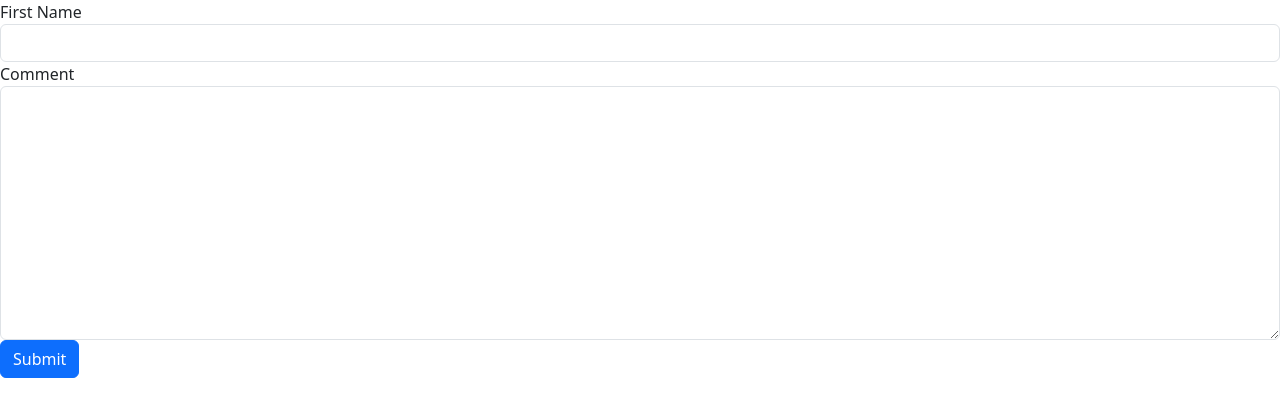
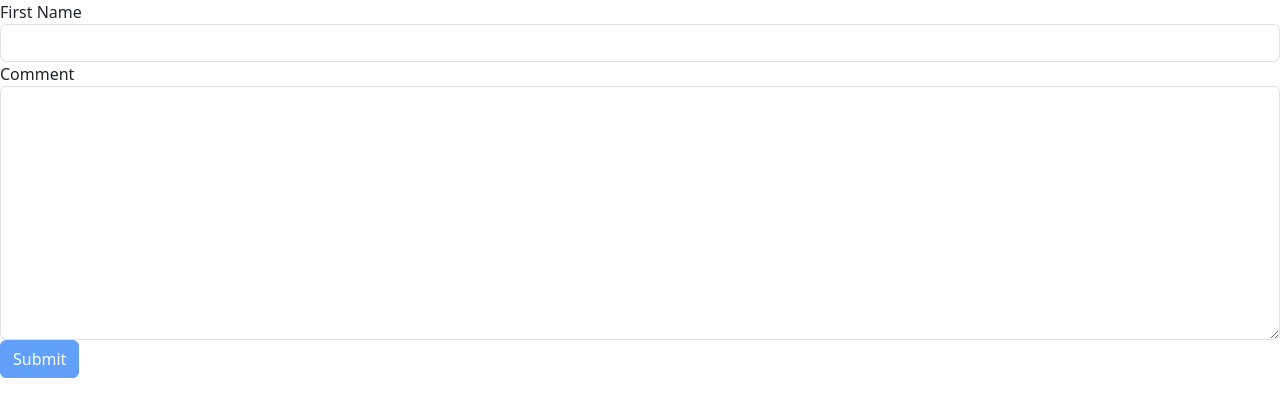
Before and after one commit to TaOleks/angWithMosh, an Angular app: page / in a window 1280 px wide. Shown: the top 416 px of the page. Built offline with nearby package versions, Linux system fonts and the light colour scheme.

Commit message:
ngModel, Adding validatin

```diff
--- a/src/app/contact-form/contact-form.component.html
+++ b/src/app/contact-form/contact-form.component.html
@@ -1,11 +1,12 @@
 <form>
   <div class="form-group">
     <label for="firstName">First Name</label>
-    <input id="firstName" type="text" class="form-control">
+    <input required ngModel name="firstName" #firstName="ngModel" (change)="log(firstName)" id="firstName" type="text" class="form-control">
+  <div class ="alert alert-danger" *ngIf="firstName.touched && !firstName.valid">First name is required</div>
   </div>
   <div class="form-group">
     <label for="comment">Comment</label>
-    <textarea id="comment" cols="30" rows="10" class="form-control"> </textarea>
+    <textarea required ngModel name="comment"  #comment="ngModel" id="comment" cols="30" rows="10" class="form-control"> </textarea>
   </div>
-  <button class="btn btn-primary">Submit</button>
+  <button class="btn btn-primary" [disabled]="!comment.valid">Submit</button>
 </form>
--- a/src/app/contact-form/contact-form.component.ts
+++ b/src/app/contact-form/contact-form.component.ts
@@ -1,4 +1,5 @@
 import { Component } from '@angular/core';
+import { NgForm } from '@angular/forms';
 
 @Component({
   selector: 'app-contact-form',
@@ -7,4 +8,5 @@ import { Component } from '@angular/core';
 })
 export class ContactFormComponent {
 
+log(f:any){console.log(f)}
 }
```
Also changed, not shown: src/app/app.module.ts (+5 -2 lines).
